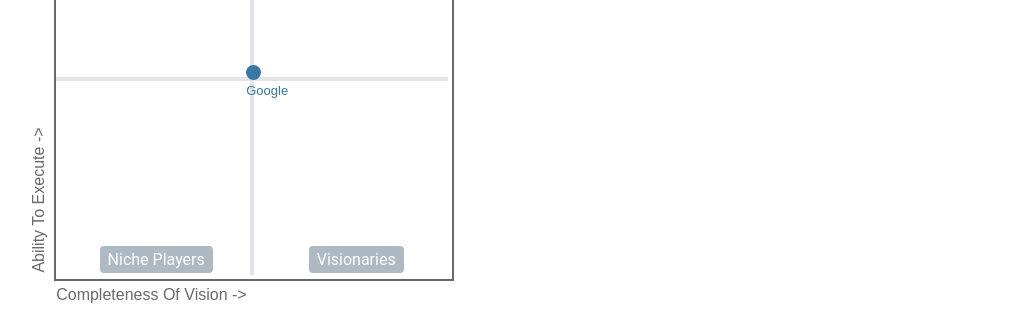
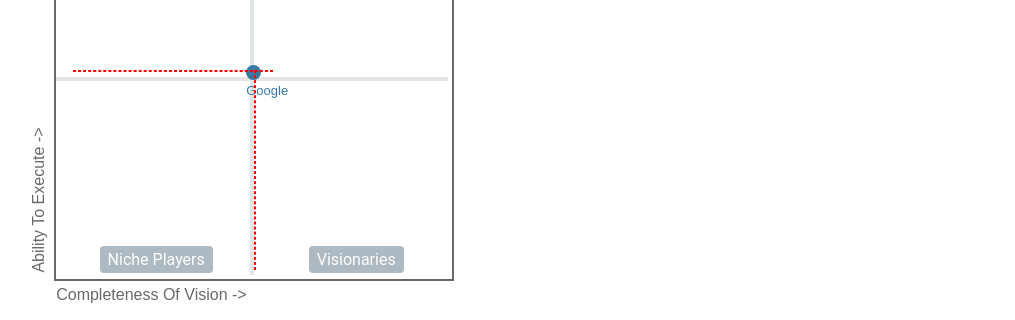
Before and after one commit to ozanbatuhankurucu/magic-quadrant, a React (Create React App) app: page / in a window 1280 px wide. Shown: the part 319-639 px from the top of the page, without its empty margins (120-1135 px from the left). Built offline with nearby package versions, Linux system fonts and the light colour scheme.

Commit message:
Add vertical & horizontal dashed lines to point.

```diff
--- a/src/Components/Point.tsx
+++ b/src/Components/Point.tsx
@@ -63,6 +63,27 @@ const Point: React.FC<PointProps> = ({
           }
         }}
       />
+      <div
+        style={{
+          border: '1px dashed red',
+          position: 'absolute',
+          width: x * 4,
+          transform: 'rotate(deg)',
+          right: 15,
+          top: 5
+        }}
+      />
+      <div
+        style={{
+          border: '1px dashed red',
+          position: 'absolute',
+          width: y * 4,
+          transform: 'rotate(90deg)',
+          transformOrigin: 'top left',
+          left: 10,
+          top: 5
+        }}
+      />
       <PointLabel>{label}</PointLabel>
     </PointerContainer>
   )
```
